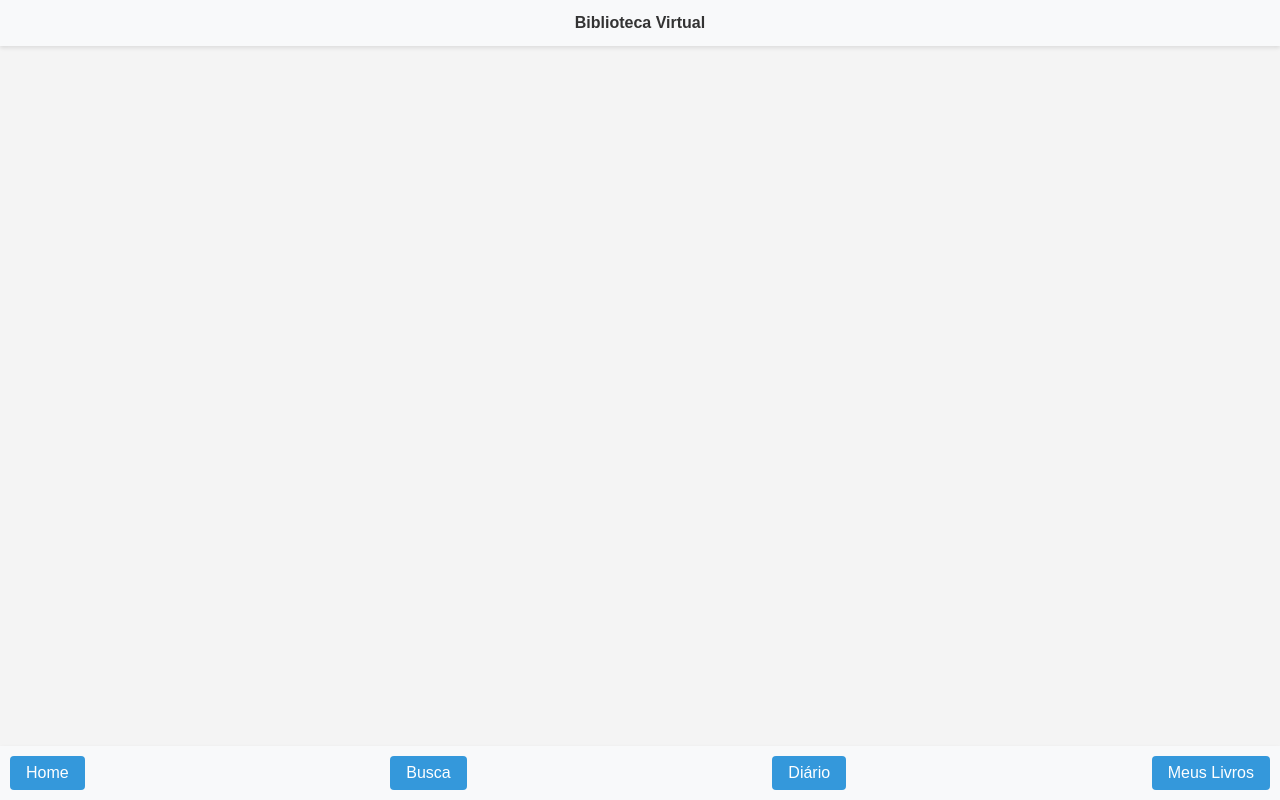
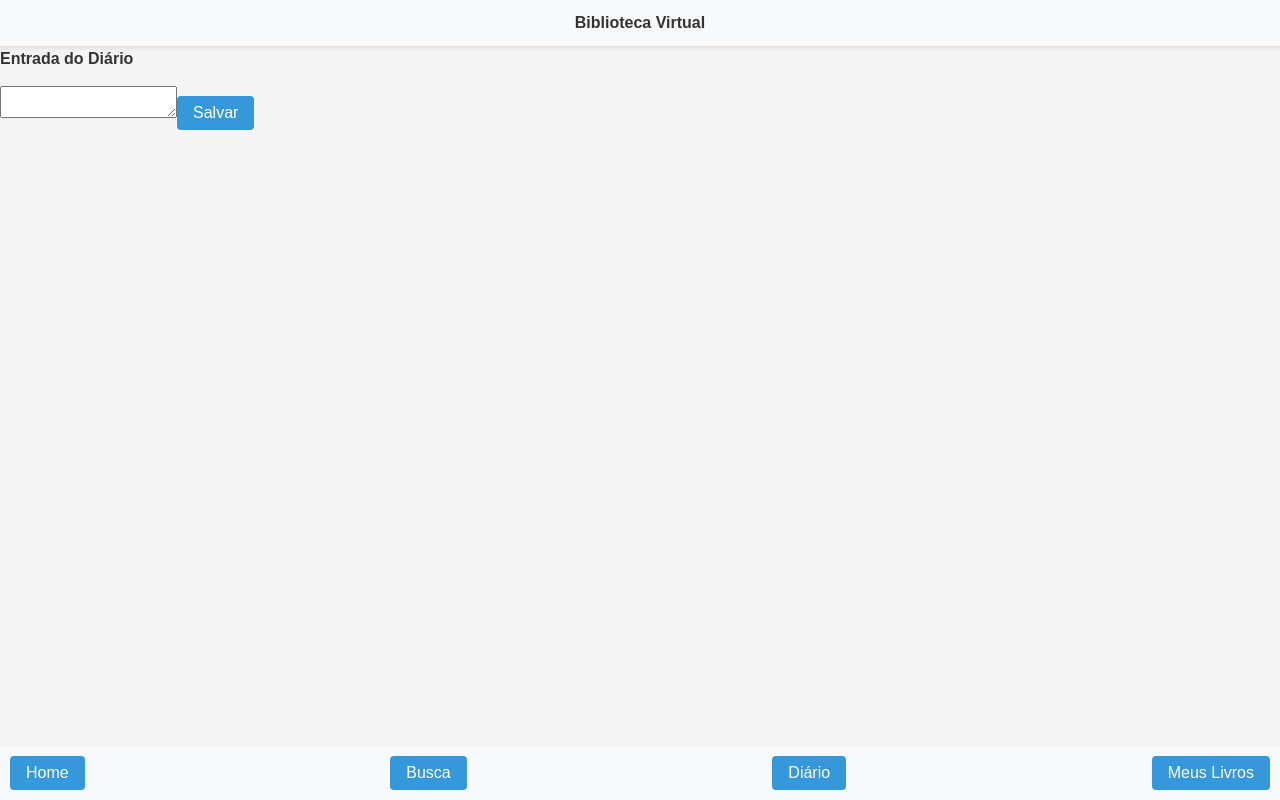
Before and after one commit to rafa1696/book-library, a React (Vite) app: page /reading-diary/edit/1 in a window 1280 px wide. Built offline with nearby package versions, Linux system fonts and the light colour scheme.

Commit message:
feat: implement Reading Diary feature with entry management and editing

```diff
--- a/src/components/BookCard/BookCard.tsx
+++ b/src/components/BookCard/BookCard.tsx
@@ -26,6 +26,14 @@ const BookCard: FC<IBookCard> = ({ book }) => {
         break;
       case BookCardButtons.RemoveFromLibrary:
         removeBook(book.id);
+        break;
+      case BookCardButtons.CreateDiaryEntry:
+        window.open(
+          `${NavigationRoutes.ReadingDiary}/edit/${book.id}`,
+          "_self",
+          "noopener,noreferrer"
+        );
+        // saveReadingDiary(book.id);
         break;
       default:
         break;
@@ -62,6 +70,14 @@ const BookCard: FC<IBookCard> = ({ book }) => {
         >
           Comprar
         </button>
+        {location.pathname === NavigationRoutes.MyBooks && (
+          <button
+            onClick={() => handleButtons(BookCardButtons.CreateDiaryEntry)}
+            className={styles.container_textsDiv__CreateDiaryEntryButton}
+          >
+            Escrever Diário
+          </button>
+        )}
         {location.pathname === NavigationRoutes.MyBooks ? (
           <button
             onClick={() => handleButtons(BookCardButtons.RemoveFromLibrary)}
--- /dev/null
+++ b/src/components/DiaryEntry/DiaryEntry.tsx
@@ -0,0 +1,62 @@
+import { useEffect, useState } from "react";
+import { useParams, useNavigate } from "react-router-dom";
+import { useBookLibraryContext } from "../../context/BookLibraryContext";
+import { ReadingDiaryEntry } from "../../types/ReadingDiaryEntry.type";
+import styles from "./DiaryEntry.module.css";
+
+const DiaryEntry = () => {
+  const { diaryEntryId } = useParams<{ diaryEntryId: string }>();
+  const { readingDiary, saveReadingDiary } = useBookLibraryContext();
+  const [entry, setEntry] = useState<ReadingDiaryEntry | null>(null);
+  const [text, setText] = useState("");
+  const navigate = useNavigate();
+
+  useEffect(() => {
+    const foundEntry =
+      readingDiary && readingDiary.find((entry) => entry.id === diaryEntryId);
+
+    if (foundEntry) {
+      setEntry(foundEntry);
+      setText(foundEntry.entry);
+    } else {
+      if (diaryEntryId) {
+        setEntry({
+          id: diaryEntryId,
+          title: "",
+          associatedBooks: [diaryEntryId],
+          entry: "",
+        });
+      }
+    }
+  }, [diaryEntryId, readingDiary]);
+
+  const handleSave = () => {
+    if (entry) {
+      saveReadingDiary({ ...entry, entry: text });
+      navigate("/reading-diary");
+    }
+  };
+
+  useEffect(() => {
+    console.log("entry", entry);
+  }, [entry]);
+
+  // if (!entry) {
+  //   return <div>Entrada não encontrada</div>;
+  // }
+
+  return (
+    <section className={styles.container}>
+      <span className={styles.container_entryTitle}>
+        <h1>Entrada do Diário</h1>
+      </span>
+      <textarea
+        value={text}
+        onChange={(e) => setText(e.target.value)}
+      />
+      <button onClick={handleSave}>Salvar</button>
+    </section>
+  );
+};
+
+export default DiaryEntry;
--- a/src/context/BookLibraryContext.tsx
+++ b/src/context/BookLibraryContext.tsx
@@ -1,23 +1,24 @@
 /* eslint-disable react-refresh/only-export-components */
 import { createContext, useContext, useEffect, useState } from "react";
+import { ReadingDiaryEntry } from "../types/ReadingDiaryEntry.type";
 
 type ContextProviderProps = {
   children: React.ReactNode;
 };
 
 interface IBookLibraryContext {
-  readingDiary: string[];
+  readingDiary: ReadingDiaryEntry[];
   removeBook: (bookId: string) => void;
   saveBook: (bookId: string) => void;
   savedBooks: string[];
-  saveReadingDiary: (diaryEntryId: string) => void;
+  saveReadingDiary: (diaryEntry: ReadingDiaryEntry) => void;
 }
 
 const BookLibraryContext = createContext({} as IBookLibraryContext);
 
 export const BookLibraryProvider = ({ children }: ContextProviderProps) => {
   const [savedBooks, setSavedBooks] = useState<string[]>([]);
-  const [readingDiary, setReadingDiary] = useState<string[]>([]);
+  const [readingDiary, setReadingDiary] = useState<ReadingDiaryEntry[]>([]);
 
   const getSavedBooks = () => {
     const books = localStorage.getItem("books");
@@ -70,20 +71,18 @@ export const BookLibraryProvider = ({ children }: ContextProviderProps) => {
     return setReadingDiary([]);
   };
 
-  const saveReadingDiary = (diaryEntryId: string) => {
+  const saveReadingDiary = (entry: ReadingDiaryEntry) => {
     const diary = localStorage.getItem("readingDiary");
 
     if (diary) {
       const parsedDiary = JSON.parse(diary);
+      const updatedDiary = parsedDiary.map((e: ReadingDiaryEntry) =>
+        e.id === entry.id ? entry : e
+      );
 
-      if (parsedDiary.includes(diaryEntryId.toString())) return;
-
-      localStorage.setItem(
-        "readingDiary",
-        JSON.stringify([...parsedDiary, diaryEntryId])
-      );
+      localStorage.setItem("readingDiary", JSON.stringify(updatedDiary));
     } else {
-      localStorage.setItem("readingDiary", JSON.stringify([diaryEntryId]));
+      localStorage.setItem("readingDiary", JSON.stringify([entry]));
     }
 
     getReadingDiary();
--- a/src/enums/BookCardButtons.enum.ts
+++ b/src/enums/BookCardButtons.enum.ts
@@ -2,4 +2,5 @@ export enum BookCardButtons {
   ProductPage,
   AddToLibrary,
   RemoveFromLibrary,
+  CreateDiaryEntry,
 }
--- a/src/pages/ReadingDiary.tsx
+++ b/src/pages/ReadingDiary.tsx
@@ -1,5 +1,25 @@
+import { Link } from "react-router-dom";
+import { useBookLibraryContext } from "../context/BookLibraryContext";
+
 const ReadingDiary = () => {
-  return <div>ReadingDiary</div>;
+  const { readingDiary } = useBookLibraryContext();
+
+  return (
+    <>
+      <h1>Diário de Leitura</h1>
+      <section>
+        <ul>
+          {readingDiary.map((entry) => (
+            <li key={entry.id}>
+              <h2>{entry.title}</h2>
+              <p>{entry.entry}</p>
+              <Link to={`/reading-diary/edit/${entry.id}`}>Editar</Link>
+            </li>
+          ))}
+        </ul>
+      </section>
+    </>
+  );
 };
 
 export default ReadingDiary;
--- a/src/routes/routes.tsx
+++ b/src/routes/routes.tsx
@@ -1,3 +1,4 @@
+import DiaryEntry from "../components/DiaryEntry/DiaryEntry";
 import Home from "../pages/Home";
 import MyBooks from "../pages/MyBooks";
 import ReadingDiary from "../pages/ReadingDiary";
@@ -8,6 +9,7 @@ const routes = [
   { path: "/search", element: <Search /> },
   { path: "/my-books", element: <MyBooks /> },
   { path: "/reading-diary", element: <ReadingDiary /> },
+  { path: "/reading-diary/edit/:diaryEntryId", element: <DiaryEntry /> },
 ];
 
 export default routes;
--- /dev/null
+++ b/src/types/ReadingDiaryEntry.type.ts
@@ -0,0 +1,6 @@
+export type ReadingDiaryEntry = {
+  id: string | number;
+  title: string;
+  associatedBooks: string[];
+  entry: string;
+};
```
Also changed, not shown: src/api/fetchMultipleBooks.ts (+0 -7 lines), src/components/AddEntry/AddEntry.tsx (deleted, +0 -16 lines), src/components/DiaryEntry/DiaryEntry.module.css (renamed from src/components/AddEntry/AddEntry.module.css).
